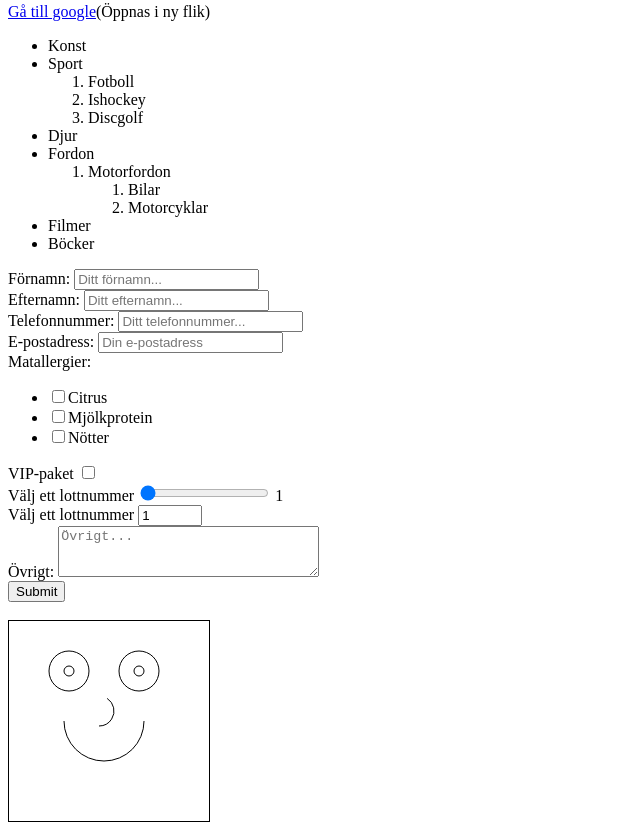
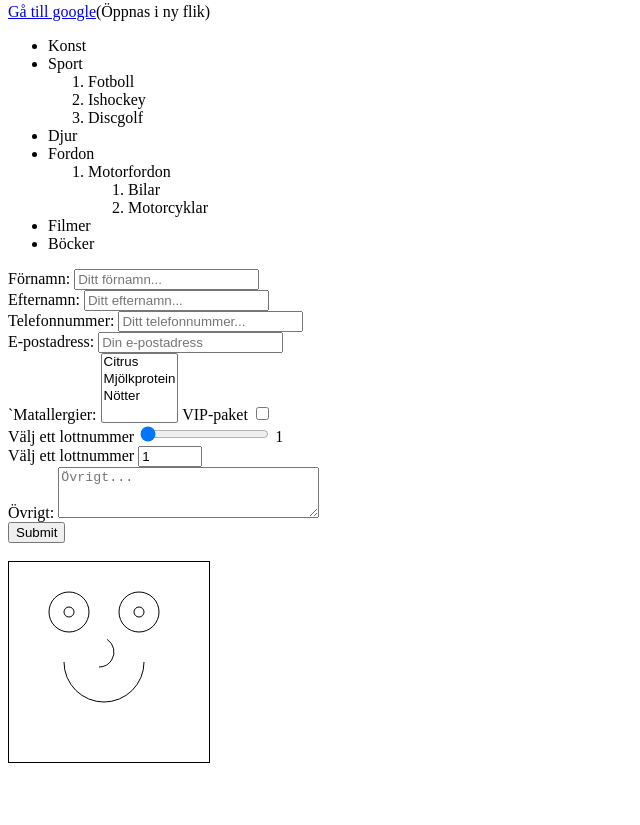
Before and after one commit to chrillekrill/HTML, a plain HTML site: page index.html in a window 1280 px wide. Shown: the part 1071-1896 px from the top of the page, without its empty margins (0-640 px from the left). After the commit the page ends 1846 px from the top, so only its background shows below. Drawn offline with Linux system fonts and the light colour scheme.

Commit message:
some fixes

```diff
--- a/index.html
+++ b/index.html
@@ -110,12 +110,18 @@
         placeholder="Din e-postadress"
       />
       <br />
-      <label>Matallergier: </label>
+      <!-- <label>Matallergier: </label>
       <ul>
         <li><input type="checkbox" />Citrus</li>
         <li><input type="checkbox" />Mjölkprotein</li>
         <li><input type="checkbox" />Nötter</li>
-      </ul>
+      </ul> -->
+      <label for="allergies">`Matallergier: </label>
+      <select name="allergies" id="allergies" multiple>
+        <option value="citrus">Citrus</option>
+        <option value="mjolkprotein">Mjölkprotein</option>
+        <option value="notter">Nötter</option>
+      </select>
       <label for="vip">VIP-paket</label>
       <input type="checkbox" name="vip" id="vip" />
       <br />
```
